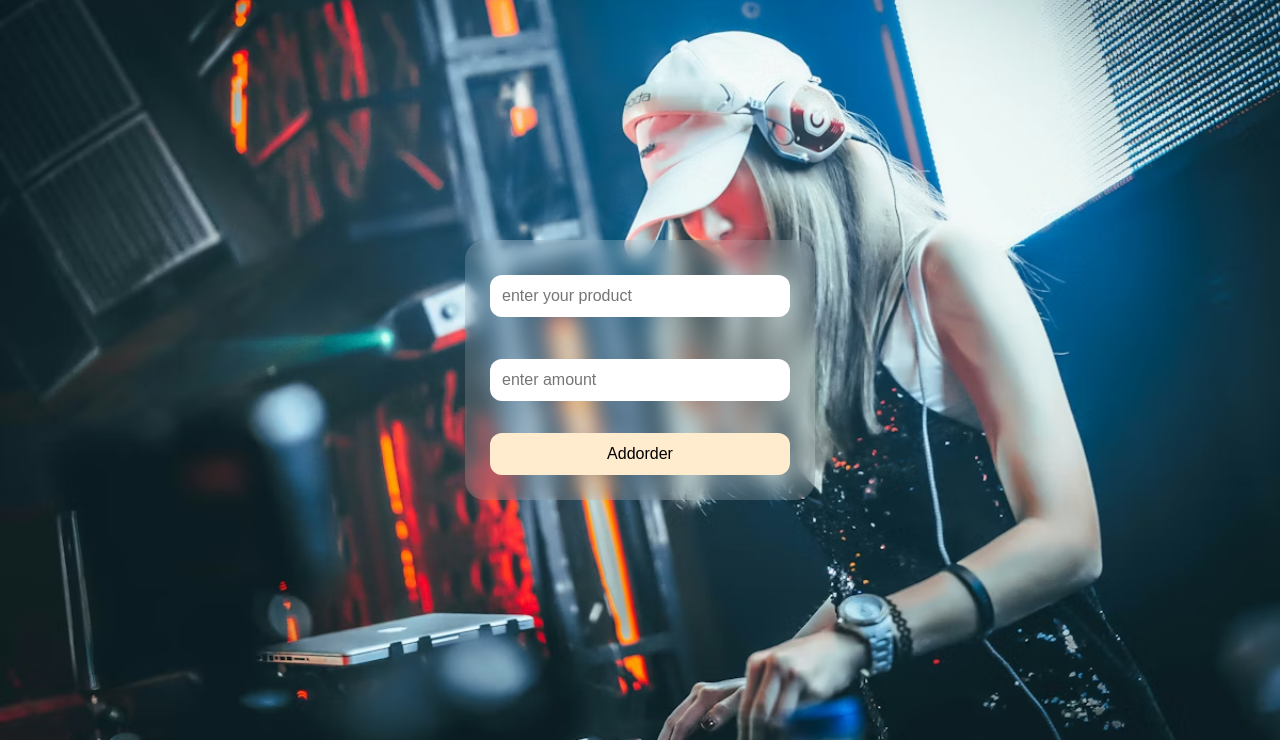
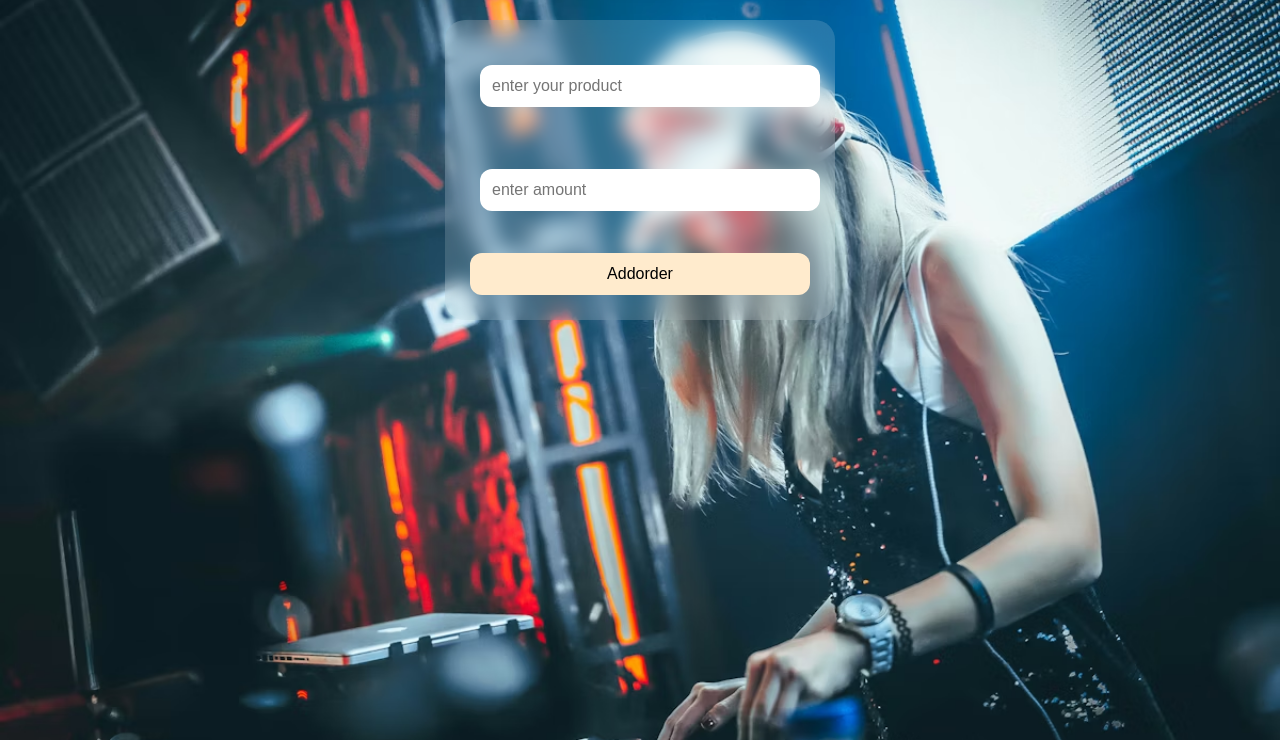
Before and after one commit to rajanyadav80092/deploy_practice, a Flask app: page /addorder in a window 1280 px wide. Shown: the part 60-800 px from the top of the page. Run offline with Flask 3, Linux system fonts and the light colour scheme; some libraries are stand-ins or nearby versions.

Commit message:
again chnaage

```diff
--- a/static/css/style.css
+++ b/static/css/style.css
@@ -35,7 +35,7 @@
 
 /* 🔹 MAIN CENTER CONTAINER */
 .main-container{
-    flex:1;
+    flex:1 1 flex;
     display:flex;
     justify-content:center;
     align-items:center;
@@ -45,7 +45,7 @@
 /* 🔹 CARD / FORM */
 .divclass{
     width:100%;
-    max-width:350px;
+    max-width:390px;
     background:rgba(255,255,255,0.15);
     backdrop-filter:blur(10px);
     padding:25px;
@@ -56,7 +56,7 @@
 .glash-input{
     width:100%;
     padding:12px;
-    margin:10px 0;
+    margin:20px 10px;
     border:none;
     border-radius:12px;
     font-size:16px;
```
